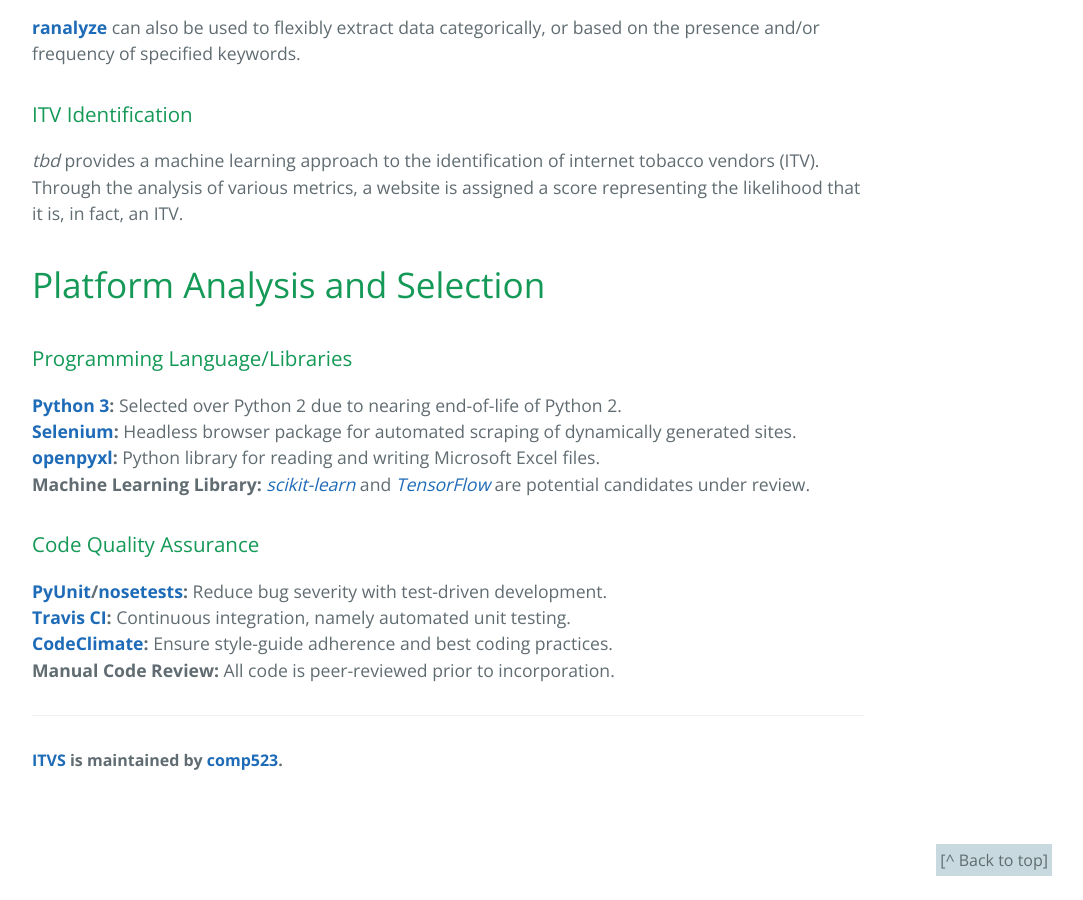
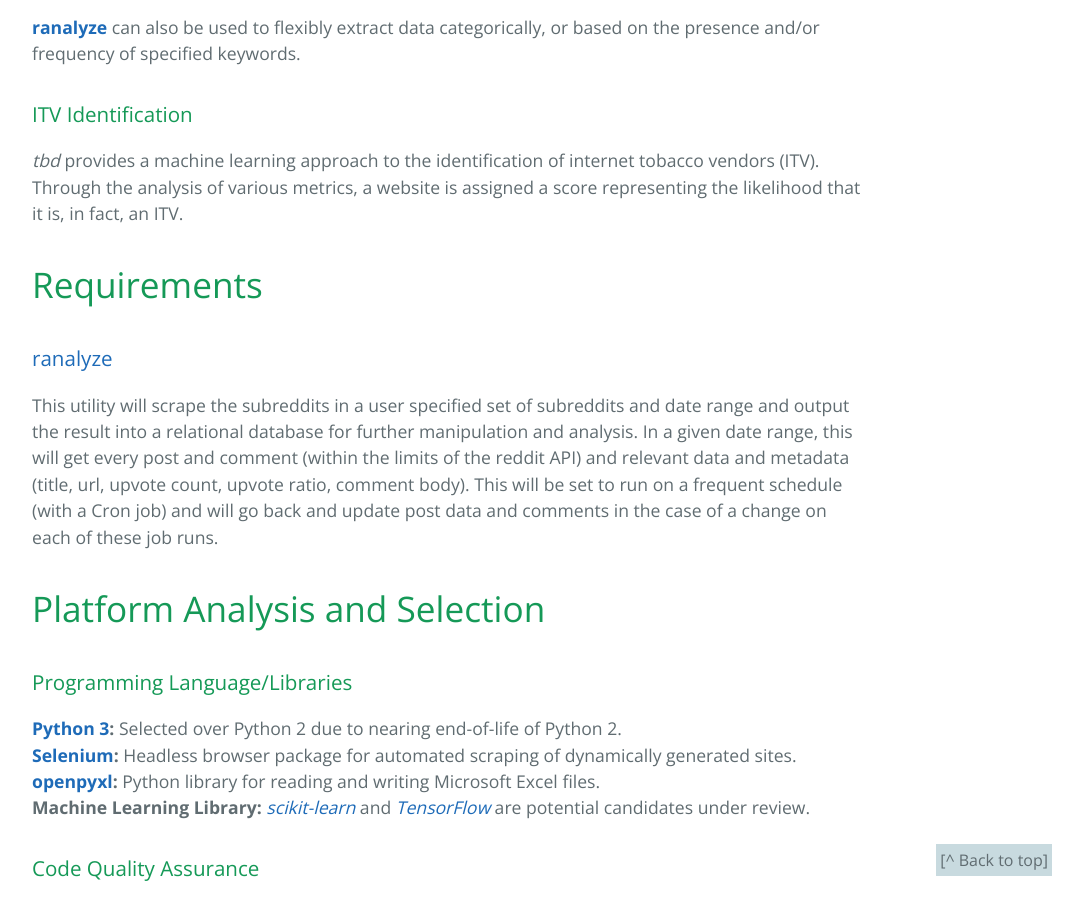
Before and after one commit to comp523/ITVS, a Jekyll site: the page built from index.md, in a window 1280 px wide and 900 px high, scrolled down 4449 px. Shown: the whole window, without its empty margins (192-1275 px from the left). Built offline with Jekyll 4.4.1, drawn with Linux system fonts in a browser that asks for light colours.

Commit message:
Added requirements

```diff
--- a/_includes/index/requirements.md
+++ b/_includes/index/requirements.md
@@ -18,3 +18,14 @@
 *tbd* provides a machine learning approach to the identification of internet tobacco vendors
 (ITV). Through the analysis of various metrics, a website is assigned a score representing
 the likelihood that it is, in fact, an ITV.
+
+# Requirements
+
+### [ranalyze](/ITVS/ranalyze)
+
+This utility will scrape the subreddits in a user specified set of subreddits and date range
+and output the result into a relational database for further manipulation and analysis.
+In a given date range, this will get every post and comment (within the limits of the reddit API)
+and relevant data and metadata (title, url, upvote count, upvote ratio, comment body). This will be
+set to run on a frequent schedule (with a Cron job) and will go back and update post data and
+comments in the case of a change on each of these job runs.
```
